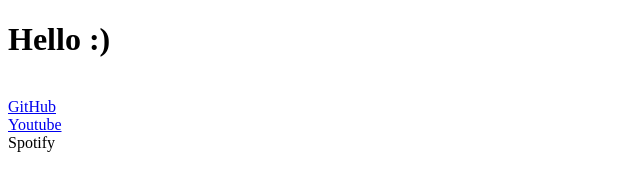
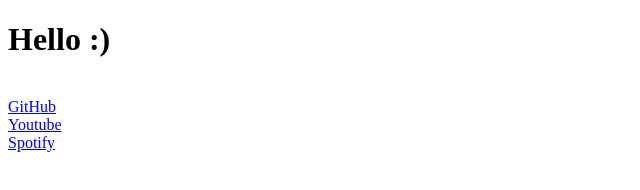
Before and after one commit to lddtwo456/lddtwo456.github.io, a plain HTML site: page index.html in a window 1280 px wide. Shown: the full height of the page, 0-640 px from the left. Drawn offline with Linux system fonts and the light colour scheme.

Commit message:
fix 2.0 (goated)

```diff
--- a/index.html
+++ b/index.html
@@ -6,6 +6,6 @@
     <br>
     <a href="https://github.com/lddtwo456">GitHub</a><br>
     <a href="https://www.youtube.com/@pigeon4422">Youtube</a><br>
-    <a herf="https://open.spotify.com/user/v5mnn1n00pjhmsvw5rqvucdk0">Spotify</a><br>
+    <a href="https://open.spotify.com/user/v5mnn1n00pjhmsvw5rqvucdk0">Spotify</a><br>
   </body>
 </html>
```
